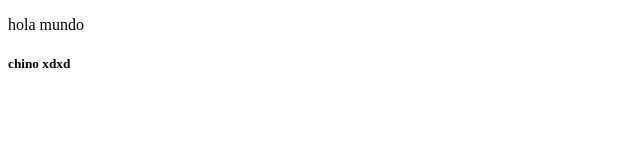
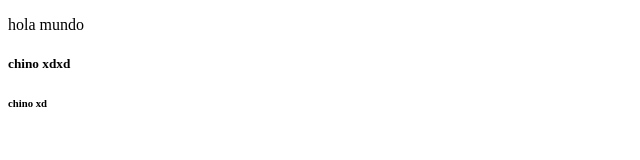
Before and after one commit to laptopcssv-glitch/migit, a plain HTML site: page index.html in a window 1280 px wide. Shown: the full height of the page, 0-640 px from the left. Drawn offline with Linux system fonts and the light colour scheme.

Commit message:
Update index.html

```diff
--- a/index.html
+++ b/index.html
@@ -8,5 +8,6 @@
 <body>
     <p>hola mundo</p>
     <h5>chino xdxd</h5>
+    <h6>chino xd</h6>
 </body>
 </html>
```
